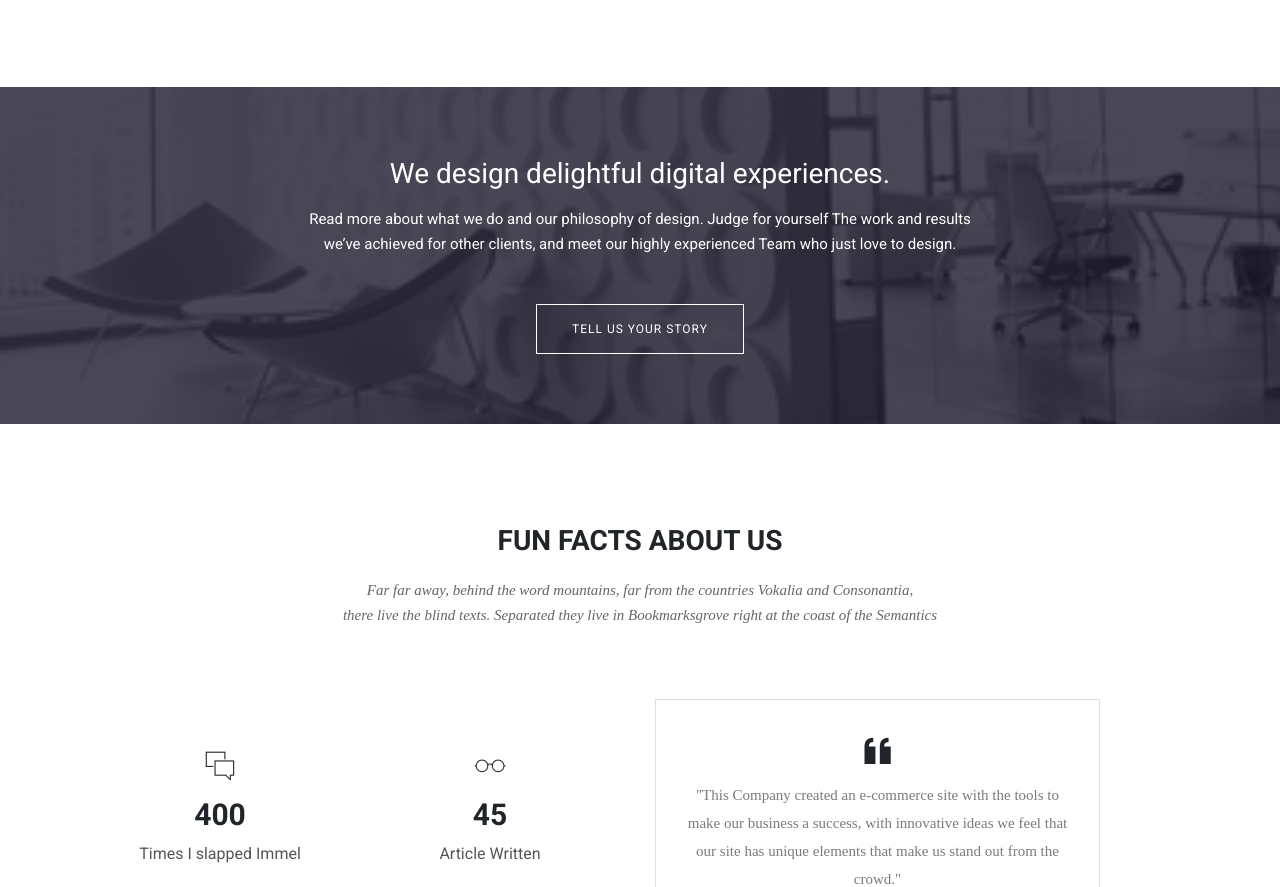
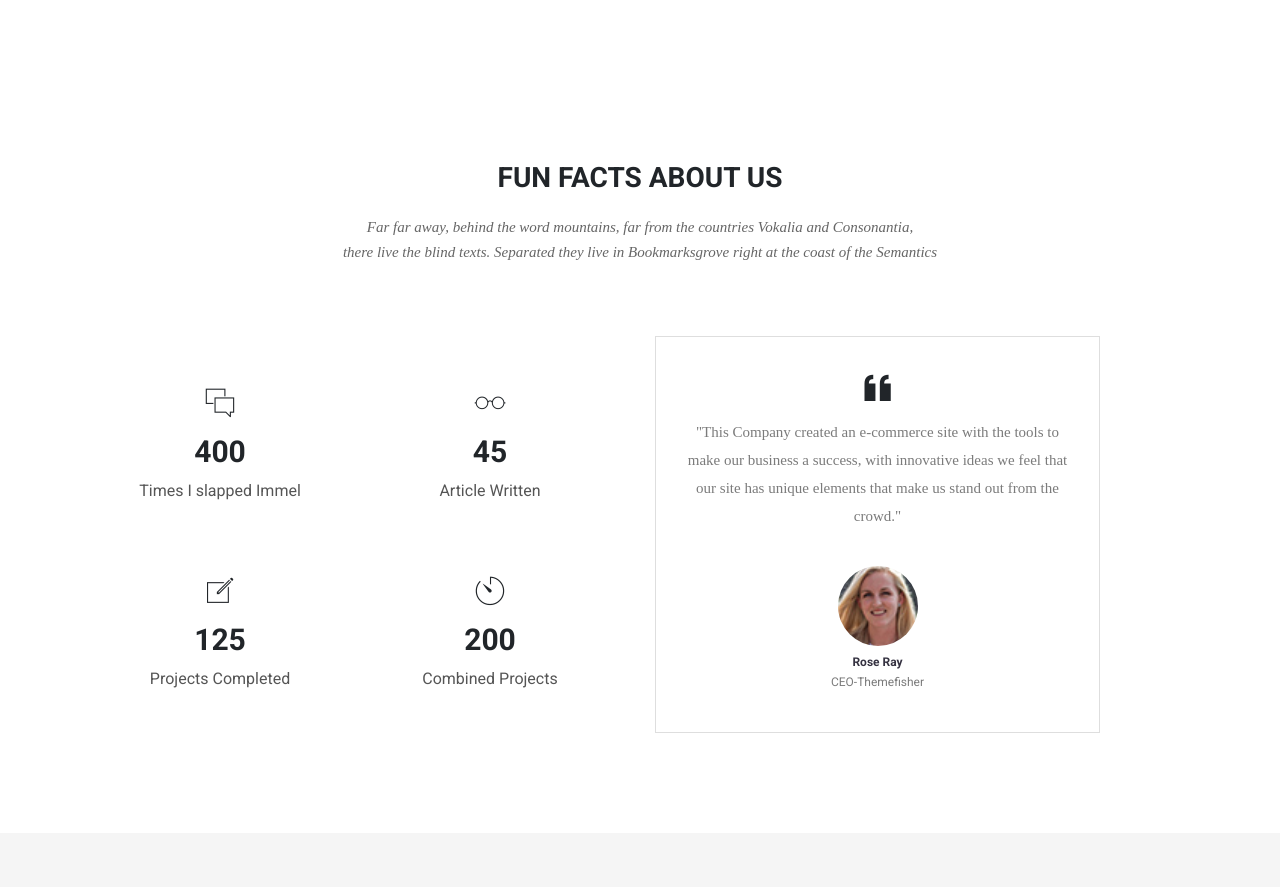
Before and after one commit to greek8/greek8.github.io, a website: page index.html in a window 1280 px wide. Shown: the part 2614-3501 px from the top of the page. Drawn offline with Linux system fonts and the light colour scheme; some packages are replaced by stand-ins of ours; files whose address does not match are found by name; a web font is replaced by a local one.

Commit message:
Add files via upload

```diff
--- a/index.html
+++ b/index.html
@@ -108,7 +108,7 @@
 
 					</div>
 					<p>As your health insurance advisor, we focus on finding the most ideal protection plan in light of your particular needs and financial plan. When making such an important choice as healthcare,
-            you should fully comprehend what you are getting into. Because of this, we give you as much time as you need to learn about your coverage so that you can make an informed and secure choice about your healthcare. </p><br>
+            you should fully comprehend what you are getting into. Because of this, we give you as much time as you need to learn about your coverage so that you can make an informed and secure choice about your healthcare. </p>
           <p>Although we are able to see all options on the private and public market, we specialize in the private market. Public market plans are based on income while private plans are based on health. So if you are relatively healthy, then these plans are for you.
               Private plans will save you additional money on your monthly premiums while getting you better benefits—Yes, all just for being relatively healthy!
             </p>
@@ -212,20 +212,6 @@
 </section>
 <!-- Call to action Start -->
 
-<section class="call-to-action bg-1 section-sm overly">
-	<div class="container">
-		<div class="row">
-			<div class="col-md-12">
-				<div class="block">
-					<h2 class="mb-3">We design delightful digital experiences.</h2>
-					<p>Read more about what we do and our philosophy of design. Judge for yourself The work and results <br> we’ve
-						achieved for other clients, and meet our highly experienced Team who just love to design.</p>
-					<a class="btn btn-main btn-solid-border" href="contact.html">Tell Us Your Story</a>
-				</div>
-			</div>
-		</div>
-	</div>
-</section>
 
 <!-- Content Start -->
 <section class="testimonial">
```
